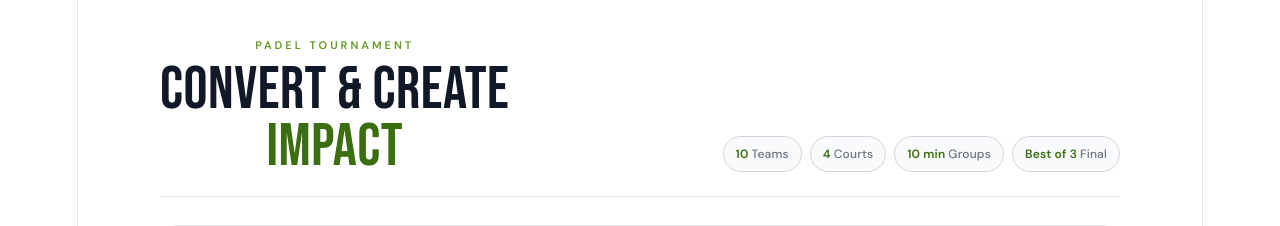
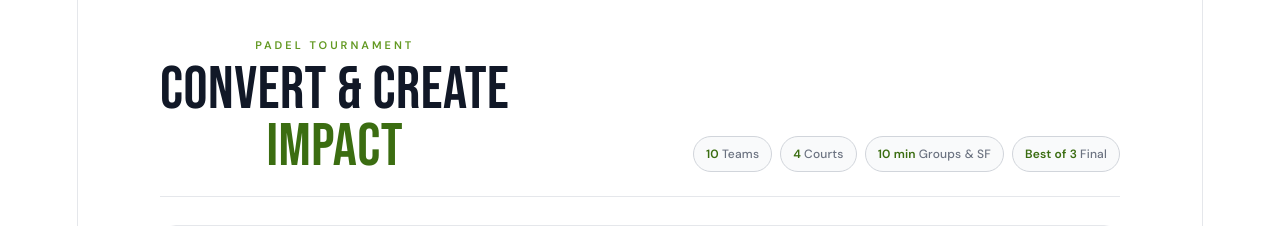
Before and after one commit to ajeesh1987/padel_tournament, a React (Vite) app: page / in a window 1280 px wide. Shown: the top 226 px of the page. Built offline with nearby package versions, Linux system fonts and the light colour scheme.

Commit message:
Update group label to include 'SF'

```diff
--- a/src/App.tsx
+++ b/src/App.tsx
@@ -532,7 +532,7 @@ export default function App() {
             <div className="header-pills">
               <span className="pill"><strong>10</strong>Teams</span>
               <span className="pill"><strong>4</strong>Courts</span>
-              <span className="pill"><strong>10 min</strong>Groups</span>
+              <span className="pill"><strong>10 min</strong>Groups & SF</span>
               <span className="pill"><strong>Best of 3</strong>Final</span>
             </div>
           </div>
```
